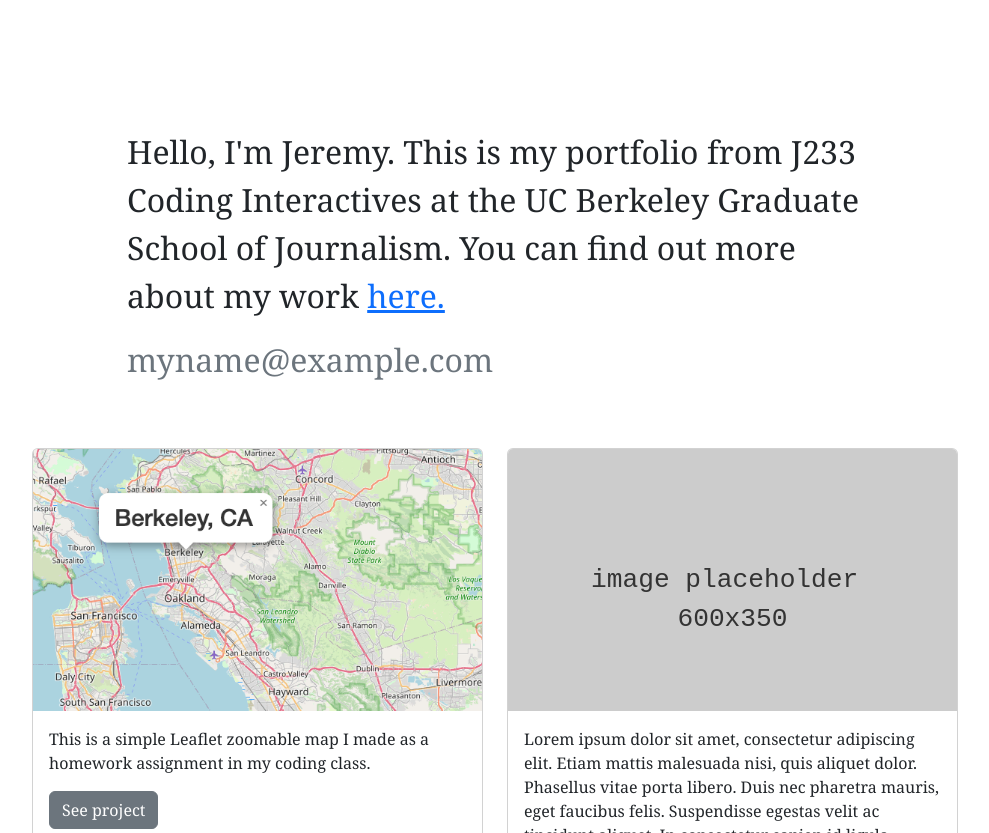
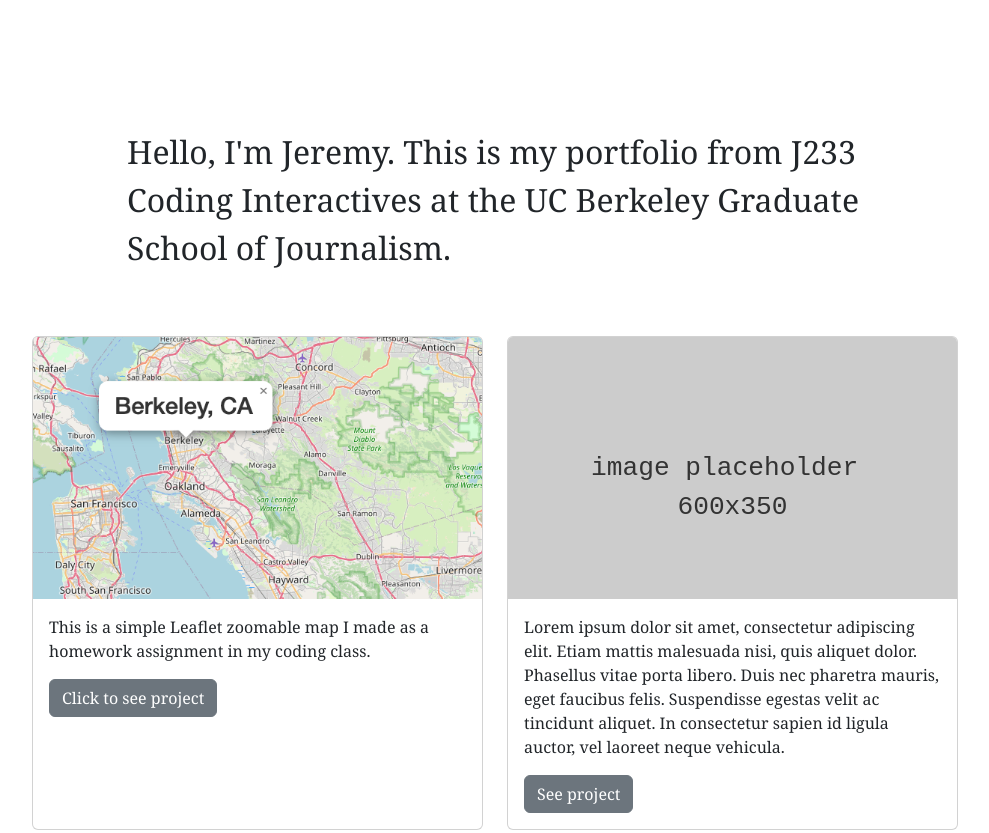
Before and after one commit to jrue/website-template, a plain HTML site: page index.html in a window 1280 px wide. Shown: the top 833 px of the page, without its empty margins (145-1134 px from the left). Drawn offline with nearby package versions, Linux system fonts and the light colour scheme.

Commit message:
made a few small changes.

```diff
--- a/index.html
+++ b/index.html
@@ -17,8 +17,7 @@
       <!-- Opening text -->
       <div class="row justify-content-center" style="margin-top:10vh;">
         <div class="col-12 col-sm-10 col-xl-8">
-          <p class="fs-2 pt-5">Hello, I'm Jeremy. This is my portfolio from J233 Coding Interactives at the UC Berkeley Graduate School of Journalism. You can find out more about my work <a href="#">here.</a></p>
-          <p class="fs-2 pb-5 text-secondary">myname@example.com</p>
+          <p class="fs-2 pt-5 pb-5">Hello, I'm Jeremy. This is my portfolio from J233 Coding Interactives at the UC Berkeley Graduate School of Journalism. </p>
         </div>
       </div>
 
@@ -36,7 +35,7 @@
                 <img src="images/zoom-map.png" class="card-img-top" alt="...">
                 <div class="card-body">
                   <p class="card-text">This is a simple Leaflet zoomable map I made as a homework assignment in my coding class.</p>
-                  <a class="btn btn-secondary" href="projects/zoomable-map/">See project</a>
+                  <a class="btn btn-secondary" href="projects/zoomable-map/">Click to see project</a>
                 </div>
               </div>
             </div>
```
